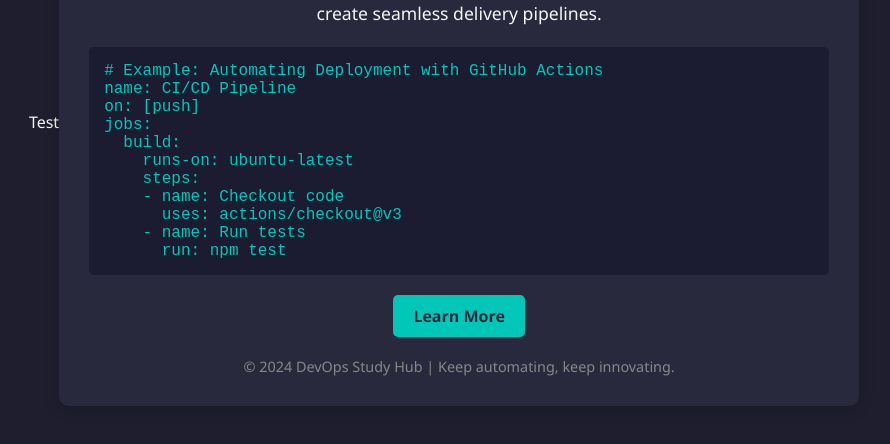
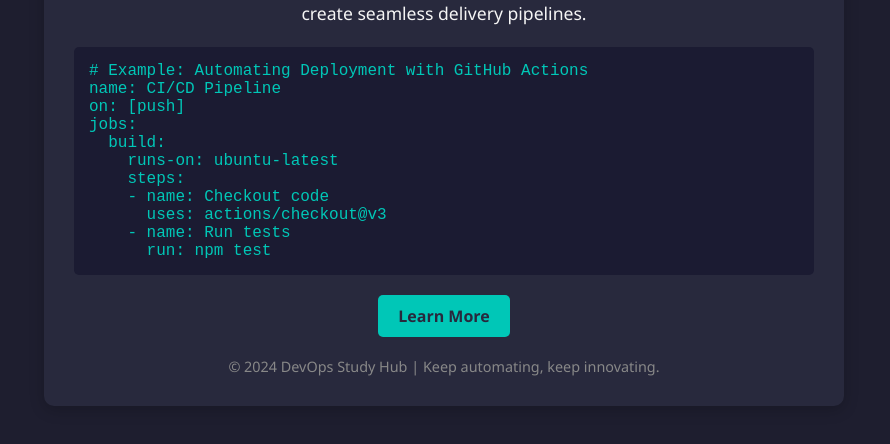
Before and after one commit to fmira9/github-pages-actions, a plain HTML site: page index.html in a window 1280 px wide. Shown: the part 278-722 px from the top of the page, without its empty margins (196-1086 px from the left). Drawn offline with Linux system fonts and the light colour scheme.

Commit message:
Update index.html

```diff
--- a/index.html
+++ b/index.html
@@ -2,7 +2,7 @@
     <meta charset="UTF-8">
     <meta http-equiv="X-UA-Compatible" content="IE=edge">
     <meta name="viewport" content="width=device-width, initial-scale=1.0">
-    <tittle>Test</tittle>
+    <title>Test</title>
     <style>
         * {
             box-sizing: border-box;
```
